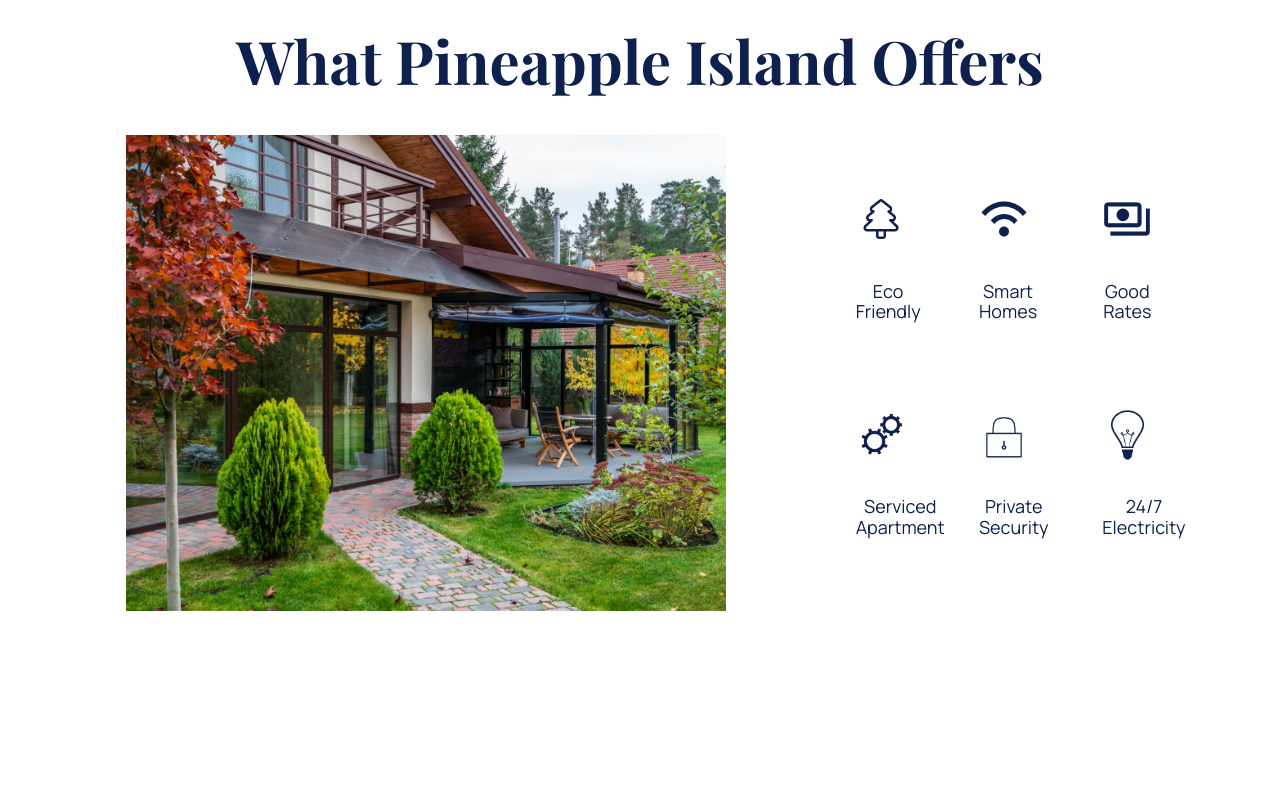
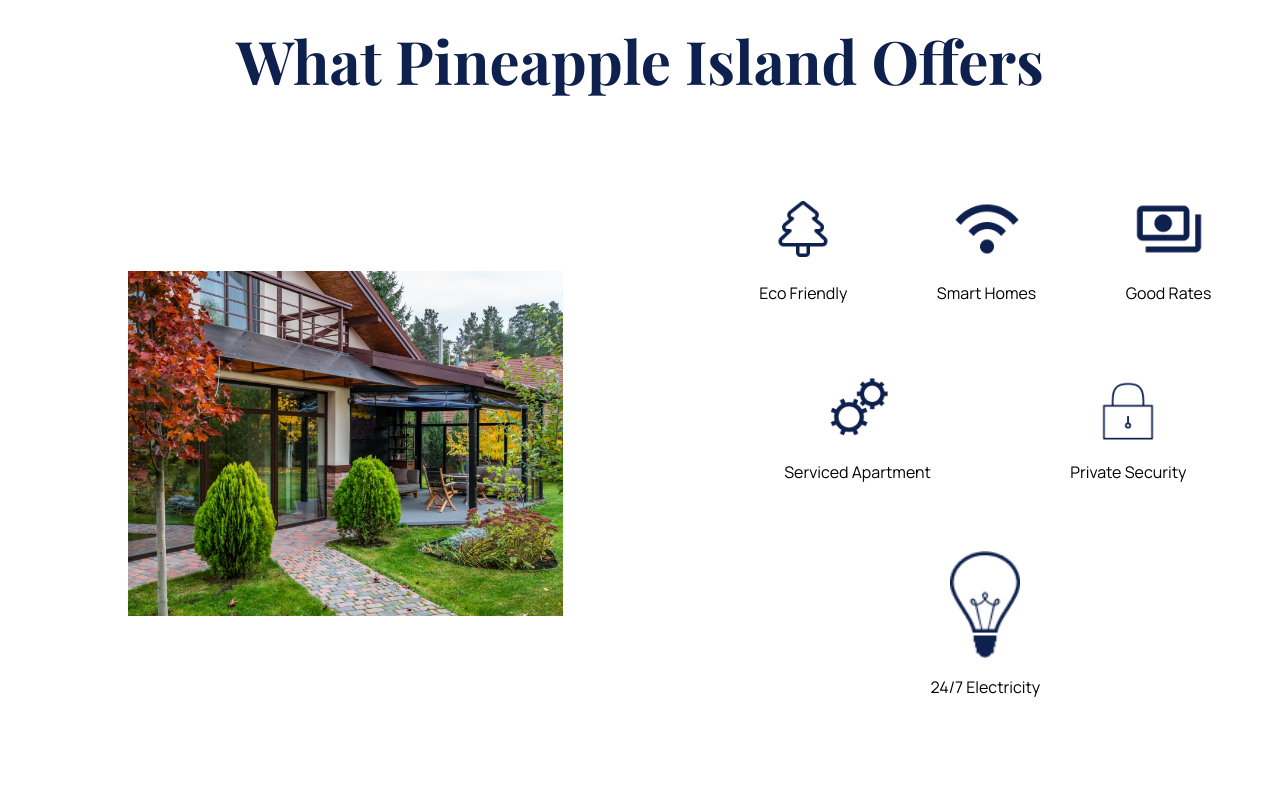
Before and after one commit to roguemacaroon/pineappleisland, a plain HTML site: page index.html in a window 1280 px wide. Shown: the part 2620-3412 px from the top of the page. Drawn offline with nearby package versions, Linux system fonts and the light colour scheme.

Commit message:
With the help of Max, I was able to get the 'what we offer' section a lot more responsive. eliminated the <ul> and made it into a container with divs. Struggled with some size issues and returned to Max for help. added in a flex property and removed height constraints and it solved the issue. Looking forward to cleaning this up for a portfolio piece in the coming weeks.

```diff
--- a/index.html
+++ b/index.html
@@ -192,42 +192,46 @@
                     <img src="./assets/Desktop Images/1104.png" alt="exterior modern home">
                 </div>
                 <!-- This is the image beside the icons -->
-
-                <div class="DeskIcons">
+                <div>
                     <div class="DeskIconsWrapper">
-                        <ul class="DeskIconsList">
+                        <div class="DeskIcons">
                             <!-- desktop icons -->
                             <!-- icon and li Eco Friendly-->
-                            <li class="DeskIconsListedItems"><img src="./assets/Desktop Icons/000.png"
-                                    alt="pine tree icon"><br>
-                                <p>Eco Friendly</p>
-                            </li>
+                            <div class="IconAndDescription">
+                                <img src="./assets/Desktop Icons/000.png" alt="pine tree icon">
+                                <span>Eco Friendly</span>
+                            </div>
                             <!-- icon and li Smart Homes-->
-                            <li class="DeskIconsListedItems"><img src="./assets/Desktop Icons/001.png"
-                                    alt="full signal wifi icon"><br>
-                                <p>Smart Homes</p>
-                            </li>
+                            <div class="IconAndDescription">
+                                <img src="./assets/Desktop Icons/001.png" alt="full signal wifi icon">
+                                <span>Smart Homes</span>
+                            </div>
                             <!-- icon and li Good Rates-->
-                            <li class="DeskIconsListedItems"><img src="./assets/Desktop Icons/002.png"
-                                    alt="cash stack icon"><br>
-                                <p>Good Rates</p>
-                            </li>
-                            <!-- icon and li Serviced Apartment-->
-                            <li class="DeskIconsListedItems"><img src="./assets/Desktop Icons/100.png"
-                                    alt="settings gears icon"><br>
-                                <p>Serviced Apartment</p>
-                            </li>
+                            <div class="IconAndDescription">
+                                <img src="./assets/Desktop Icons/002.png" alt="cash stack icon"></li>
+                                <span>Good Rates</span>
+                            </div>
+                            <div class="IconAndDescription">
+                                <!-- icon and li Serviced Apartment-->
+                                <img src="./assets/Desktop Icons/100.png" alt="settings gears icon">
+                                <span>Serviced Apartment </span>
+                            </div>
                             <!-- icon and li Private Secuirty-->
-                            <li class="DeskIconsListedItems"><img src="./assets/Desktop Icons/101.png"
-                                    alt="security lock icon"><br>
-                                <p>Private Security</p>
-                            </li>
+                            <div class="IconAndDescription">
+                                <img src="./assets/Desktop Icons/101.png" alt="security lock icon">
+                                <span>
+                                    Private Security
+                                </span>
+                            </div>
                             <!-- icon and li 24/7 Electricity-->
-                            <li class="DeskIconsListedItems"><img src="./assets/Desktop Icons/102.png"
-                                    alt="lightbulb icon"><br>
-                                <p>24/7 Electricity</p>
-                            </li>
-                        </ul>
+                            <div class="IconAndDescription">
+                                <img src="./assets/Desktop Icons/102.png" alt="lightbulb icon">
+                                <span>
+                                    24/7 Electricity
+                                </span>
+                            </div>
+
+                        </div>
                     </div>
                 </div>
             </div>
--- a/style.css
+++ b/style.css
@@ -471,8 +471,16 @@ nav {
 
 }
 
+/* Wrapper holding the image and the icons */
+
 .Offerings {
     font-size: var(--FontSizeHeader);
+}
+
+.OfferingsMainImage {
+    padding: 10%;
+    object-fit: contain;
+
 }
 
 .OfferingsWrapper {
@@ -482,16 +490,45 @@ nav {
     justify-content: center;
     align-items: center;
     align-content: center;
-    gap: 10%;
-
-}
-
-.OfferingsMainImage {
-    width: 600px;
+    width: 100%;
 }
 
 /* icons list */
+
+.DeskIconsWrapper {
+    display: flex;
+    flex-direction: row;
+    align-content: center;
+    align-items: center;
+    justify-content: center;
+}
+
+
 .DeskIcons {
+    display: flex;
+    flex-direction: row;
+    flex-wrap: wrap;
+    padding: 10%;
+    gap: 70px;
+}
+
+.IconAndDescription {
+    display: flex;
+    flex: 1 0 auto;
+    flex-direction: column;
+    text-align: center;
+    align-items: center;
+    justify-content: center;
+    align-content: center;
+    gap: 20px;
+}
+
+.IconAndDescription img {
+    max-width: 70px;
+}
+
+
+/* .DeskIcons {
     display: flex;
     flex-direction: column;
 
@@ -537,7 +574,7 @@ nav {
     max-width: 50px;
     list-style-type: none;
 
-}
+} */
 
 
 /* --------- MOBILE SECTION SECOND---- */
@@ -1054,7 +1091,7 @@ footer {
 
 /* media queries */
 /* Question: Do I put EVERY single tag/class here to begin with hiding EVERYTHING and THEN unhide as I go? */
-.DesktopGallery,
+/* .DesktopGallery,
 .MobileAvaliabilityGallery,
 .whatweoffer,
 .WrapperOne,
@@ -1086,7 +1123,7 @@ footer {
 .MobileJoinNow,
 .MobileSummary {
     display: none
-}
+} */
 
 /*
 Phone styles
```
